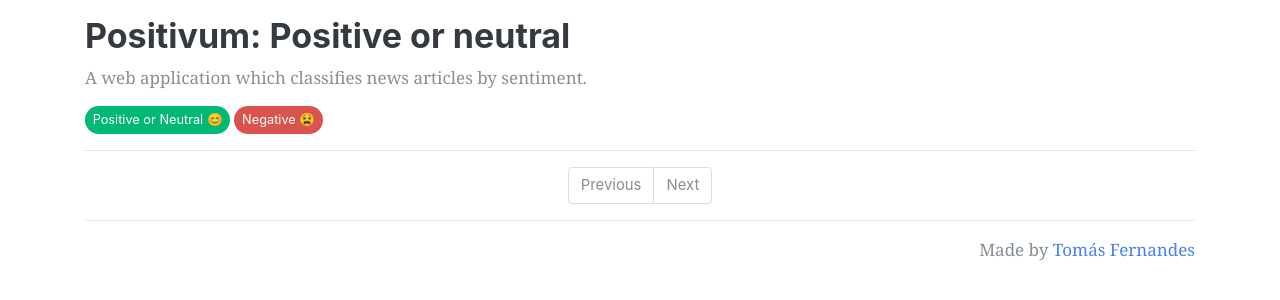
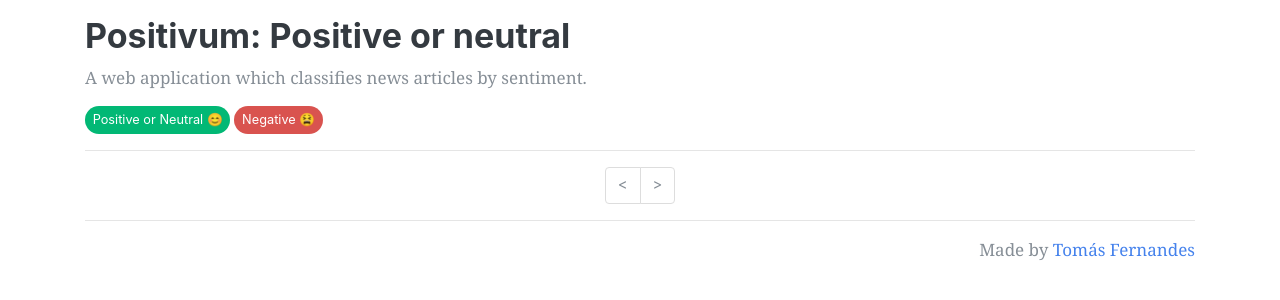
Before and after one commit to tomasff/positivum, a Flask app: page / in a window 1280 px wide. Shown: the top 300 px of the page. Run offline with Flask 2, Linux system fonts and the light colour scheme; data that the repository does not hold is empty; some libraries are stand-ins or nearby versions.

Commit message:
Use arrows instead of words for navigation

```diff
--- a/web/templates/main.html
+++ b/web/templates/main.html
@@ -61,7 +61,7 @@
 			<nav aria-label="Articles pages navigation">
 				<ul class="pagination justify-content-center">
 					<li class="page-item {{ 'disabled' if not articles.has_prev }}">
-						<a class="page-link" href="{{ url_for('page', num_page=articles.prev_num, cls=cls) if articles.has_prev }}">Previous</a>
+						<a class="page-link" href="{{ url_for('page', num_page=articles.prev_num, cls=cls) if articles.has_prev }}"><</a>
 					</li>
                                         {% if articles.pages <= 5 %}
                                             {{ numbered_pagination_items(1, articles.pages, articles.page) }}
@@ -95,7 +95,7 @@
                                             {% endif %}
                                         {% endif %}
 					<li class="page-item {{ 'disabled' if not articles.has_next }}">
-						<a class="page-link" href="{{ url_for('page', num_page=articles.next_num, cls=cls) if articles.has_next }}">Next</a>
+                                            <a class="page-link" href="{{ url_for('page', num_page=articles.next_num, cls=cls) if articles.has_next }}">></a>
 					</li>
 				</ul>
 			</nav>
```
